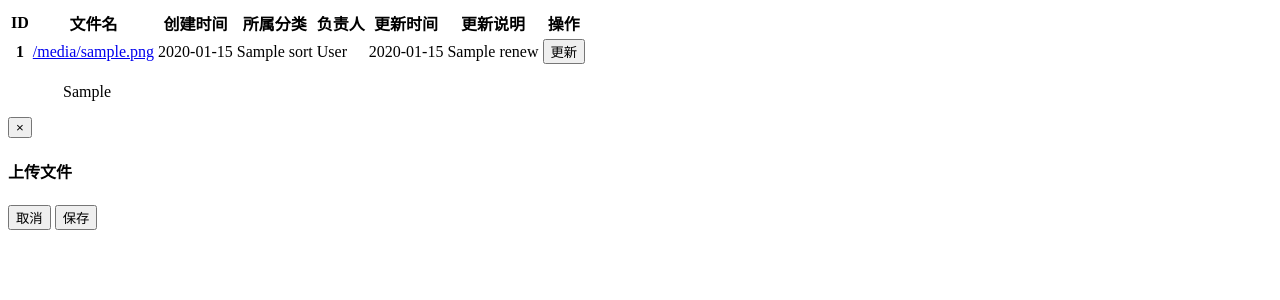
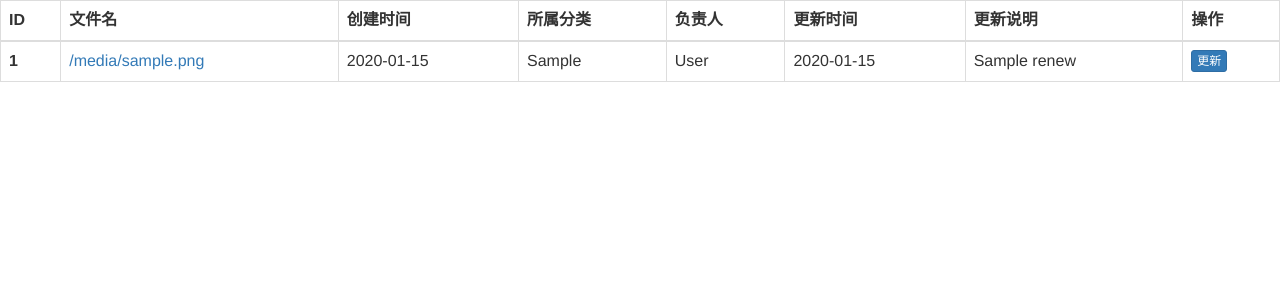
Before and after one commit to ssyi0018/pre_sales, a Django app: template user/templates/sales_list_table.html in a window 1280 px wide. Shown: the top 300 px of the page. Run offline with Django 4.2, Linux system fonts and the light colour scheme; the template is opened without the code that fills it: most values are stand-ins (such as "Sample title", 1, 10 or a date in 2020); some libraries are stand-ins or nearby versions.

Commit message:
变更home

```diff
--- a/user/static/js/annex.js
+++ b/user/static/js/annex.js
@@ -196,3 +196,15 @@ function clickMe(self) {
     }
     $(self).parent().siblings().find('.content').addClass('hide');
 }
+
+// 点击左边右边页面刷新
+$(function () {
+    $('.content-link').on('click', function (event) {
+        event.preventDefault(); // 阻止链接默认跳转行为
+        var href = $(this).attr('href'); // 获取链接地址
+        $.get(href, function (data) { // 发送 GET 请求，获取服务器返回的数据
+            $('table').html(data); // 将服务器返回的数据重新渲染页面中的table标签
+            bindBtnEditEvent();
+        });
+    });
+});
--- a/user/templates/sales_list_table.html
+++ b/user/templates/sales_list_table.html
@@ -1,11 +1,6 @@
 {% load static %}
-<!DOCTYPE html>
-<html lang="en">
-<div class="container">
-    <!-- 右边列表 -->
-    <div class="col-sm-9">
-        <div class="panel panel-default">
-            <!-- Table -->
+<link rel="stylesheet" href="{% static 'plugins/bootstrap-3.4.1/css/bootstrap.css' %}">
+
 <table class="table table-bordered">
     <thead>
     <tr>
@@ -25,60 +20,22 @@
             <th>{{ foo.id }}</th>
             <td><a href="{{ foo.filepath.url }}">{{ foo.filename }}</a></td>
             <td>{{ foo.create_time|date:'Y-m-d' }}</td>
-                        <td>{{ foo.sort }}</td>
+            <td>{{ foo.get_sort_display }}</td>
             <td>{{ foo.user.fullname }}</td>
             <td>{{ foo.update_time|date:'Y-m-d' }}</td>
             <td>{{ foo.renew }}</td>
             <td>
                 <input uid="{{ foo.id }}" type="button" class="btn btn-primary btn-xs btn-edit"
                        value="更新">
-                            <!--
-                                <input uid="{{ foo.id }}" class="btn btn-danger btn-xs btn-delete" type="button"
-                                       value="删除">
-                                 -->
             </td>
         </tr>
     {% endfor %}
     </tbody>
 </table>
-        </div>
-    </div>
-    <ul class="pagination" style="margin-left: 15px;">
-        {{ page_string }}
-    </ul>
-</div>
-<!-- 新建/编辑订单 -->
-<div class="modal fade" id="myModal" tabindex="-1" role="dialog" aria-labelledby="myModalLabel">
-    <div class="modal-dialog" role="document">
-        <div class="modal-content">
-            <div class="modal-header">
-                <button type="button" class="close" data-dismiss="modal" aria-label="Close"><span
-                        aria-hidden="true">&times;</span></button>
-                <h4 class="modal-title" id="myModalLabel">上传文件</h4>
-            </div>
-            <div class="modal-body">
-                <form id="formAdd">
-                    <div class="clearfix">
-                        {% for field in form %}
-                            <div class="col-xs-6">
-                                <div class="form-group" style="position: relative; margin-bottom: 20px">
-                                    <label>{{ field.label }}</label>
-                                    {{ field }}
-                                    <span class="error-msg" style="color: red;position: absolute;"></span>
-                                </div>
-                            </div>
-                        {% endfor %}
-                    </div>
-                </form>
-            </div>
-            <div class="modal-footer">
-                <button type="button" class="btn btn-default" data-dismiss="modal">取消</button>
-                <button id='btnSave' type="button" class="btn btn-primary">保存</button>
-            </div>
-        </div>
-    </div>
-</div>
+
 
 <script src="{% static 'js/jquery-3.6.4.min.js' %}"></script>
 <script src="{% static 'plugins/bootstrap-3.4.1/js/bootstrap.js' %}"></script>
+<script src="{% static 'plugins/bootstrap-datepicker/js/bootstrap-datepicker.js' %}"></script>
+<script src="{% static 'plugins/bootstrap-datepicker/locales/bootstrap-datepicker.zh-CN.min.js' %}"></script>
 <script src="{% static 'js/annex.js' %}"></script>
```
Also changed, not shown: user/models.py (+27 -2 lines), user/templates/sales_list.html (+2 -15 lines), user/views/sales.py (+33 -27 lines). Lines whose indentation alone changed are shown as unchanged.
